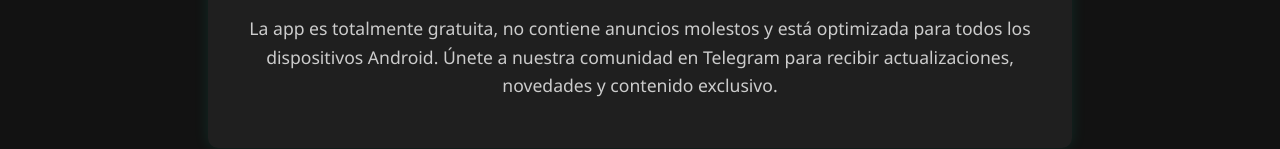
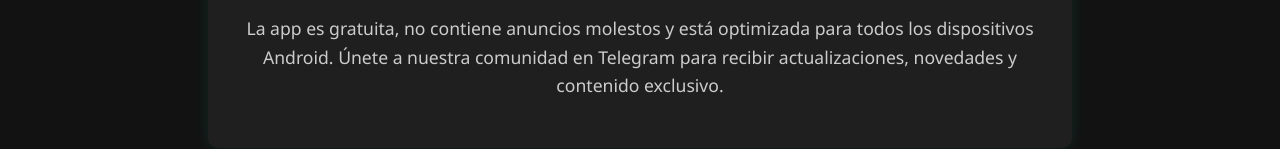
Before and after one commit to Martialplus/MartialPlus, a plain HTML site: page index.html in a window 1280 px wide. Shown: the part 950-1099 px from the top of the page. Drawn offline with Linux system fonts and the light colour scheme.

Commit message:
Update index.html

```diff
--- a/index.html
+++ b/index.html
@@ -152,7 +152,7 @@
         Puedes ver tráilers, leer descripciones y disfrutar del contenido sin interrupciones.
       </p>
       <p>
-        La app es totalmente gratuita, no contiene anuncios molestos y está optimizada para todos los dispositivos Android.
+        La app es gratuita, no contiene anuncios molestos y está optimizada para todos los dispositivos Android.
         Únete a nuestra comunidad en Telegram para recibir actualizaciones, novedades y contenido exclusivo.
       </p>
     </div>
```
